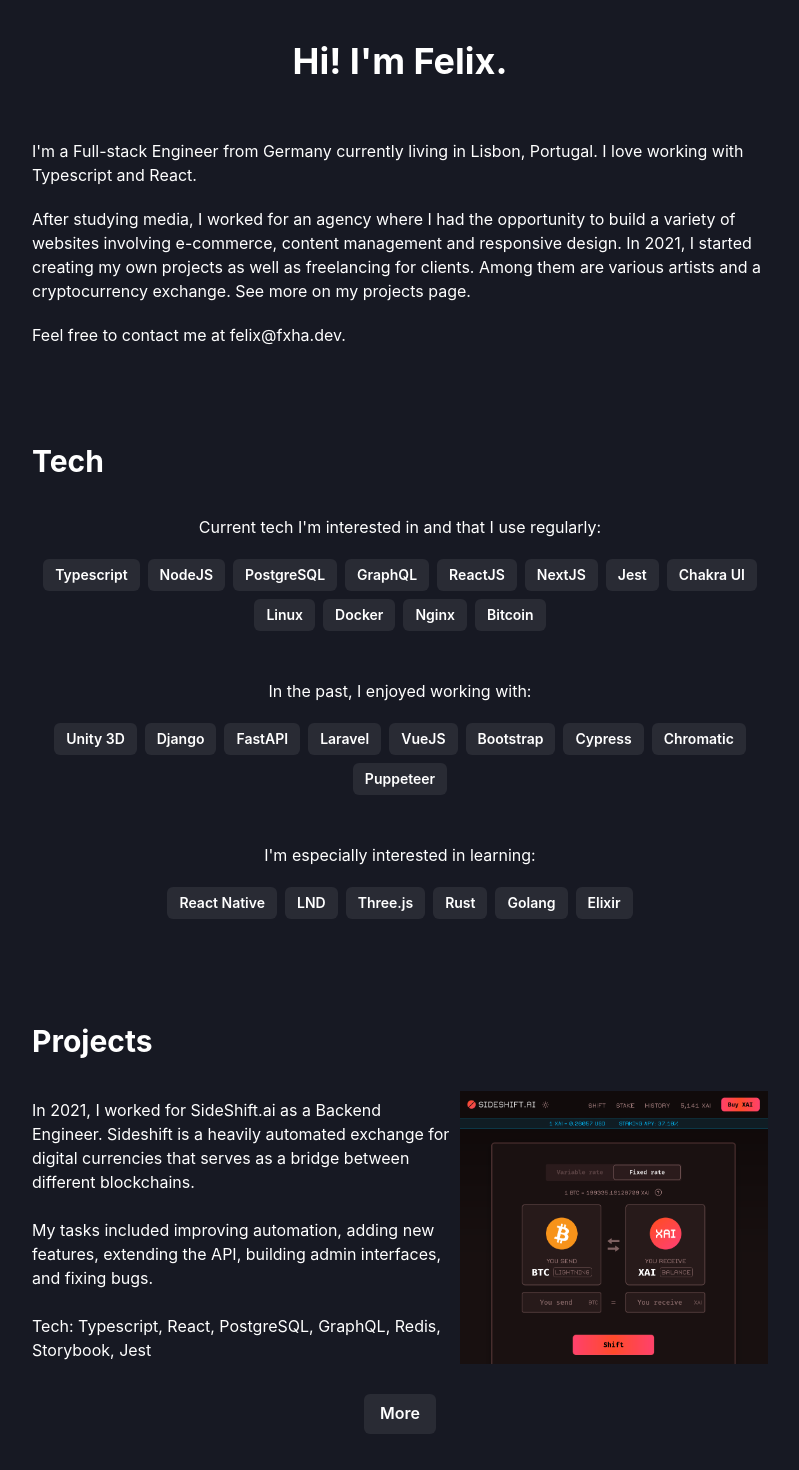
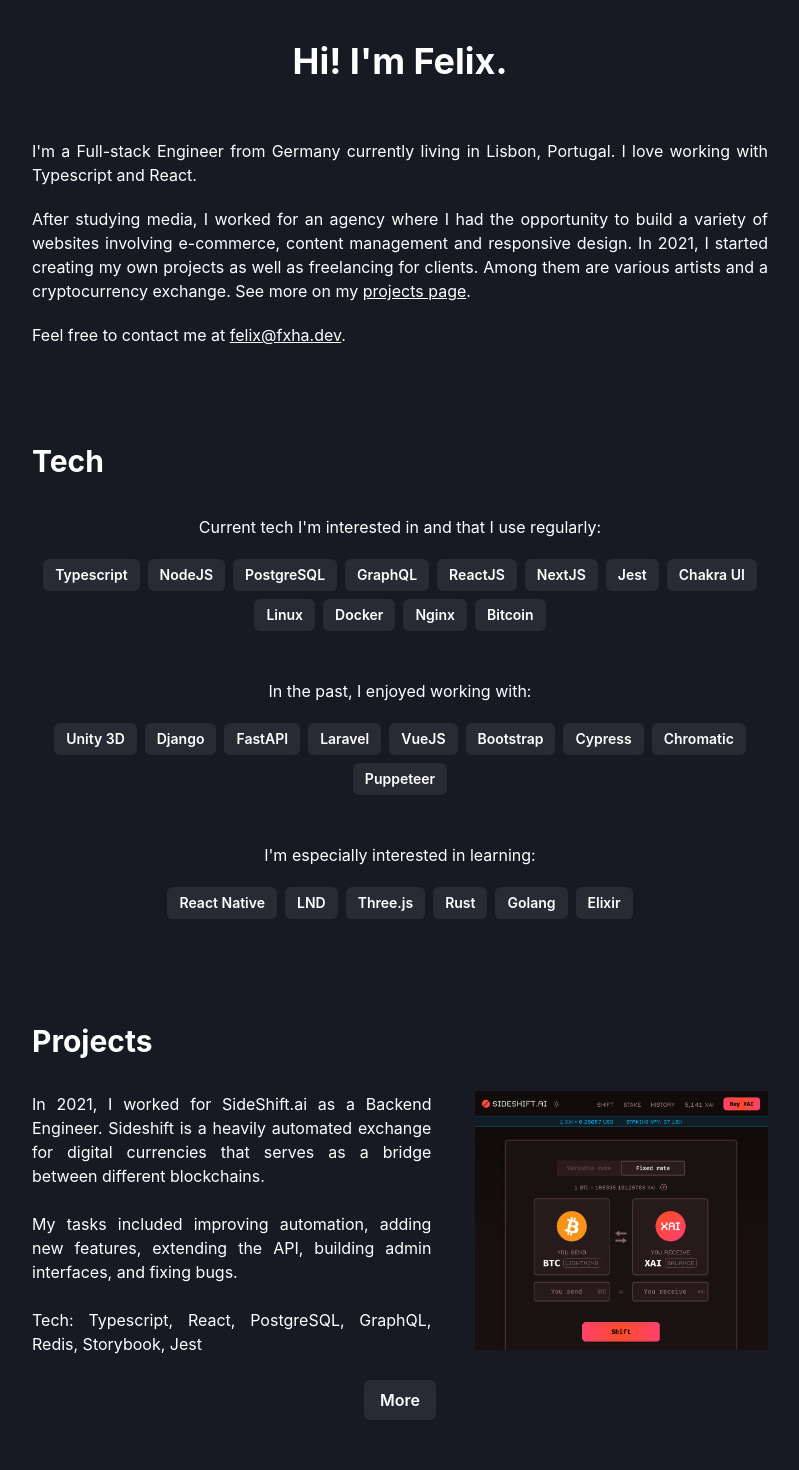
Before and after one commit to fx-ha/fxha.dev, a Next.js app: page / in a window 1280 px wide. Shown: the part 120-1590 px from the top of the page, without its empty margins (240-1039 px from the left). Built offline with nearby package versions, Linux system fonts and the light colour scheme.

Commit message:
feat: :lipstick: justify text (#30)

```diff
--- a/src/components/Intro.tsx
+++ b/src/components/Intro.tsx
@@ -13,7 +13,7 @@
   de: {
     heading: 'Hi! Ich bin Felix.',
     p1: 'Ich bin ein Full-stack-Entwickler aus Deutschland und lebe in Lissabon. Ich arbeite bevorzugt mit Typescript und React.',
-    p2: 'Nach einem Medienstudium arbeitete ich für eine Werbeagentur, wo ich die Möglichkeit hatte, bei unterschiedlichen Projekten mitzuwirken. Wir bauten Webseiten mit E-Commerce-Funktionen und passten Content-Management-Systeme an Kundenwünsche an. Alles im Responsive Design. 2021 begann ich, eigene Projekte zu entwerfen und selbstständig für Kunden zu arbeiten. Dazu zählen mehrere Künstlerprojekte und eine Tauschbörse für Kryptowährungen. Mehr dazu auf meiner',
+    p2: 'Nach einem Medienstudium arbeitete ich für eine Werbeagentur, wo ich die Möglichkeit hatte, bei unterschiedlichen Projekten mitzuwirken. Wir bauten Webseiten mit E-Commerce-Funktionen und passten Content-Management-Systeme an Kundenwünsche an. Alles im Responsive Design. 2021 fing ich an, eigene Projekte zu entwerfen und selbstständig für Kunden zu arbeiten. Dazu zählen mehrere Künstlerprojekte und eine Tauschbörse für Kryptowährungen. Mehr dazu auf meiner',
     projects: 'Projektseite',
     p3: 'Bei Interesse kannst Du mich erreichen unter',
   },
@@ -29,18 +29,22 @@
 
       <Flex mt="14">
         <VStack align="left" spacing={5}>
-          <Text>{p1}</Text>
+          <Text textAlign="justify">{p1}</Text>
 
-          <Text>
+          <Text textAlign="justify">
             {p2}{' '}
             <NextLink href="/projects" passHref>
-              <Link>{projects}</Link>
+              <Link textDecoration="underline">{projects}</Link>
             </NextLink>
             .
           </Text>
 
-          <Text>
-            {p3} <Link href="mailto:felix@fxha.dev">felix@fxha.dev</Link>.
+          <Text textAlign="justify">
+            {p3}{' '}
+            <Link textDecoration="underline" href="mailto:felix@fxha.dev">
+              felix@fxha.dev
+            </Link>
+            .
           </Text>
         </VStack>
       </Flex>
--- a/src/components/ProjectsPreview.tsx
+++ b/src/components/ProjectsPreview.tsx
@@ -45,17 +45,21 @@
 
       <Flex mt="8" justifyContent="center" alignItems="center">
         <Stack direction={{ base: 'column', sm: 'row' }}>
-          <Flex alignItems="center">
+          <Flex
+            alignItems="center"
+            mr={{ base: 0, sm: '9' }}
+            mb={{ base: '4', sm: 0 }}
+          >
             <VStack align="left" spacing={6}>
-              <Text>
+              <Text textAlign="justify">
                 {p11}{' '}
                 <Link isExternal href="https://sideshift.ai/a/discount">
                   SideShift.ai
                 </Link>{' '}
                 {p12}
               </Text>
-              <Text>{p2}</Text>
-              <Text>
+              <Text textAlign="justify">{p2}</Text>
+              <Text textAlign="justify">
                 Tech: Typescript, React, PostgreSQL, GraphQL, Redis, Storybook,
                 Jest
               </Text>
```
Also changed, not shown: tsconfig.json (+15 -4 lines), 1 other file (tests, documents, lock files or other folders).
